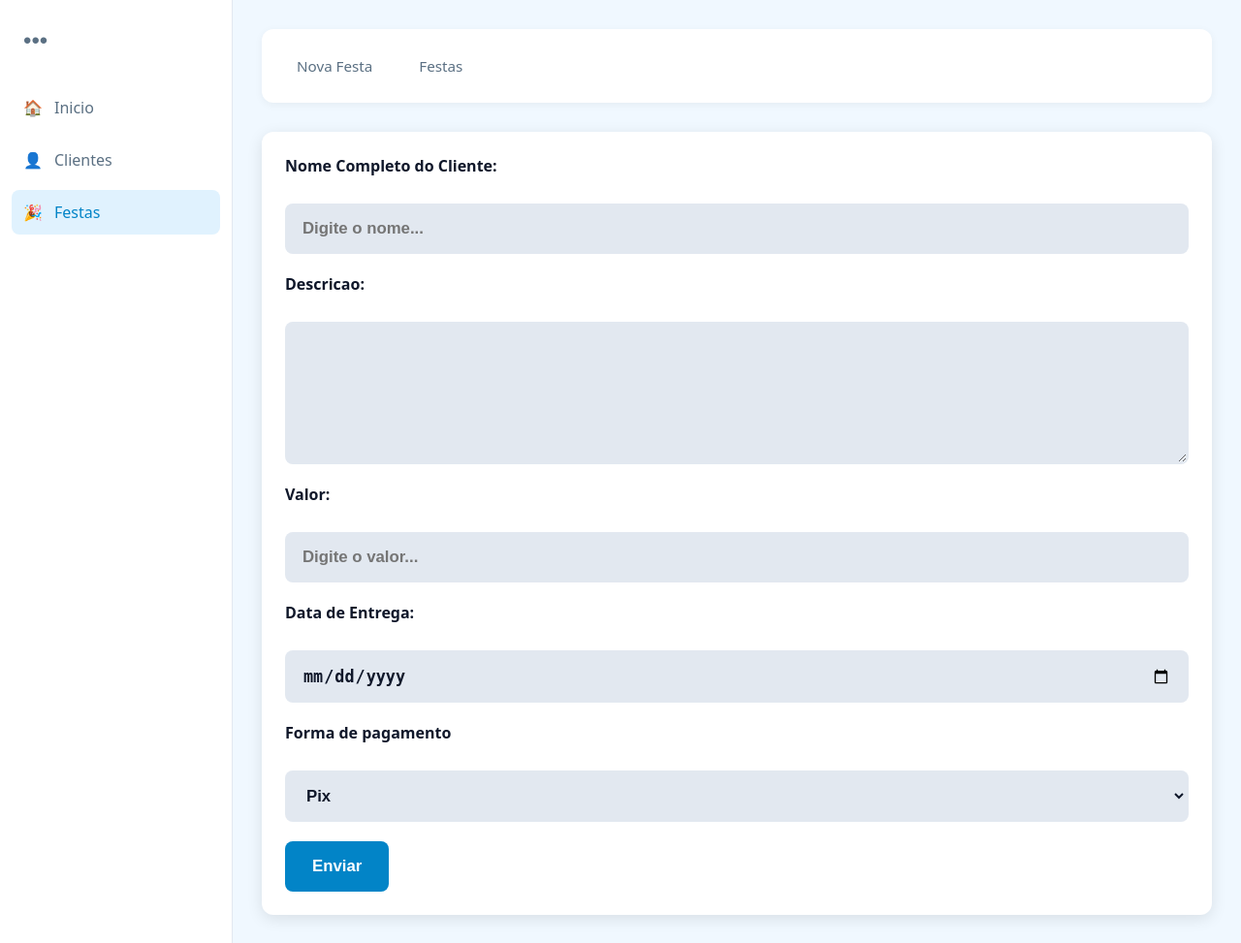
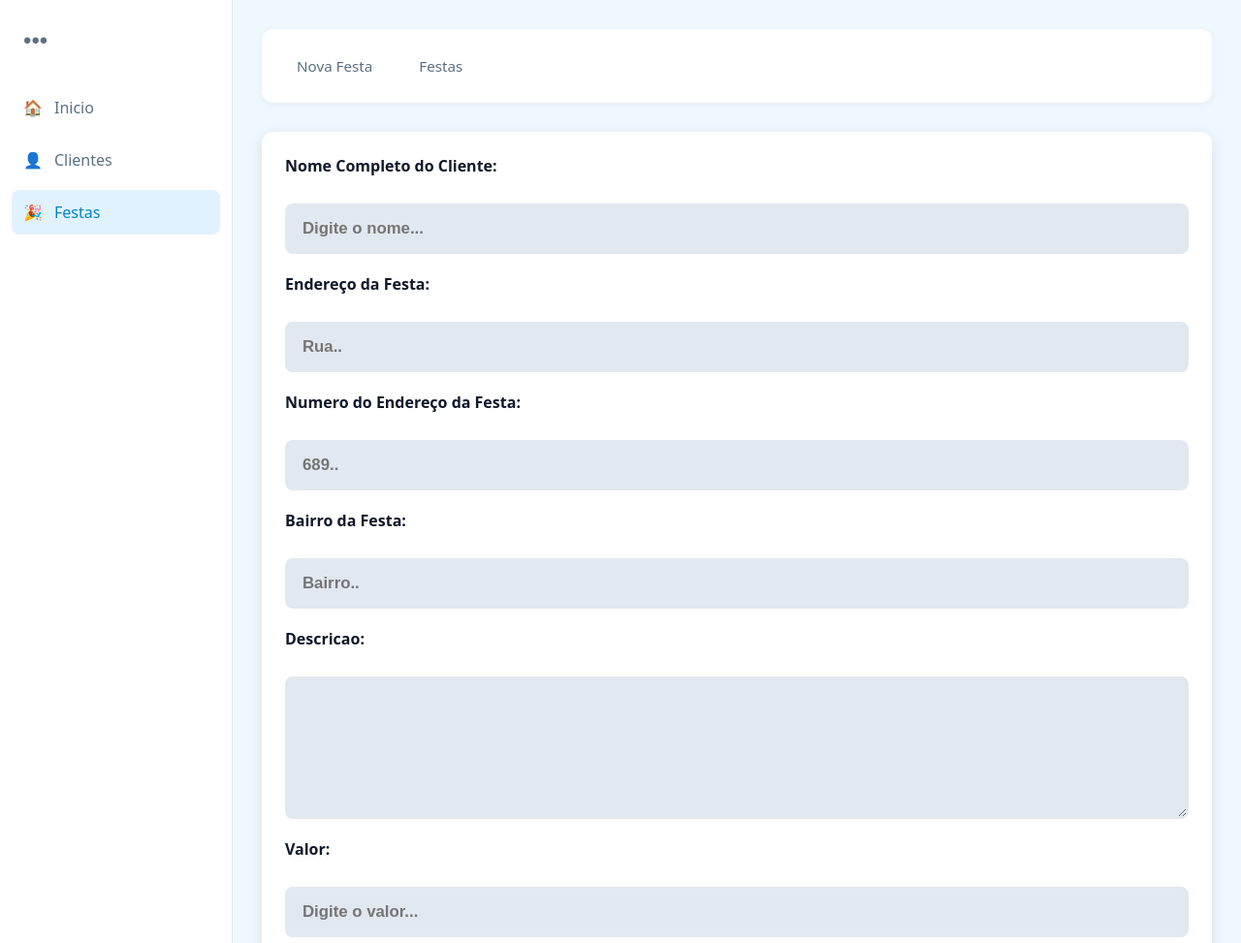
Before and after one commit to RageHTML/PainelVEMFE, a FastAPI app: page /festas in a window 1280 px wide. Shown: the top 973 px of the page at 97% size. Run offline with FastAPI, Linux system fonts and the light colour scheme; parts of the project's set-up code (start-up, migrations or seed data) failed here and were passed over.

Commit message:
novos campos de endereco para festa

```diff
--- a/app/main.py
+++ b/app/main.py
@@ -9,7 +9,7 @@ templates = Jinja2Templates(directory="app/templates")
 from app.routers import clientes, contratos, raiz, festas
 app.mount("/static", StaticFiles(directory="app/static"), name="static")
 
-#limpar_e_recriar_banco()
+limpar_e_recriar_banco()
 
 app.include_router(clientes.router)
 app.include_router(contratos.router)
--- a/app/templates/festas.html
+++ b/app/templates/festas.html
@@ -12,6 +12,15 @@
         <label for="nome_completo">Nome Completo do Cliente:</label>
         <input type="text" id="nome_completo" name="nome_completo" list="lista_clientes" autocomplete="off" placeholder="Digite o nome...">
         <datalist id="lista_clientes"></datalist>
+
+        <label for="endereco">Endereço da Festa:</label>
+        <input type="text" id="endereco" name="endereco" placeholder="Rua..">
+
+        <label for="numero">Numero do Endereço da Festa:</label>
+        <input type="text" id="numero" name="numero" placeholder="689..">
+
+        <label for="bairro">Bairro da Festa:</label>
+        <input type="text" id="bairro" name="bairro" placeholder="Bairro..">
 
         <label for="descricao">Descricao:</label>
         <textarea id="descricao" name="descricao" rows="5" cols="30"></textarea>
```
